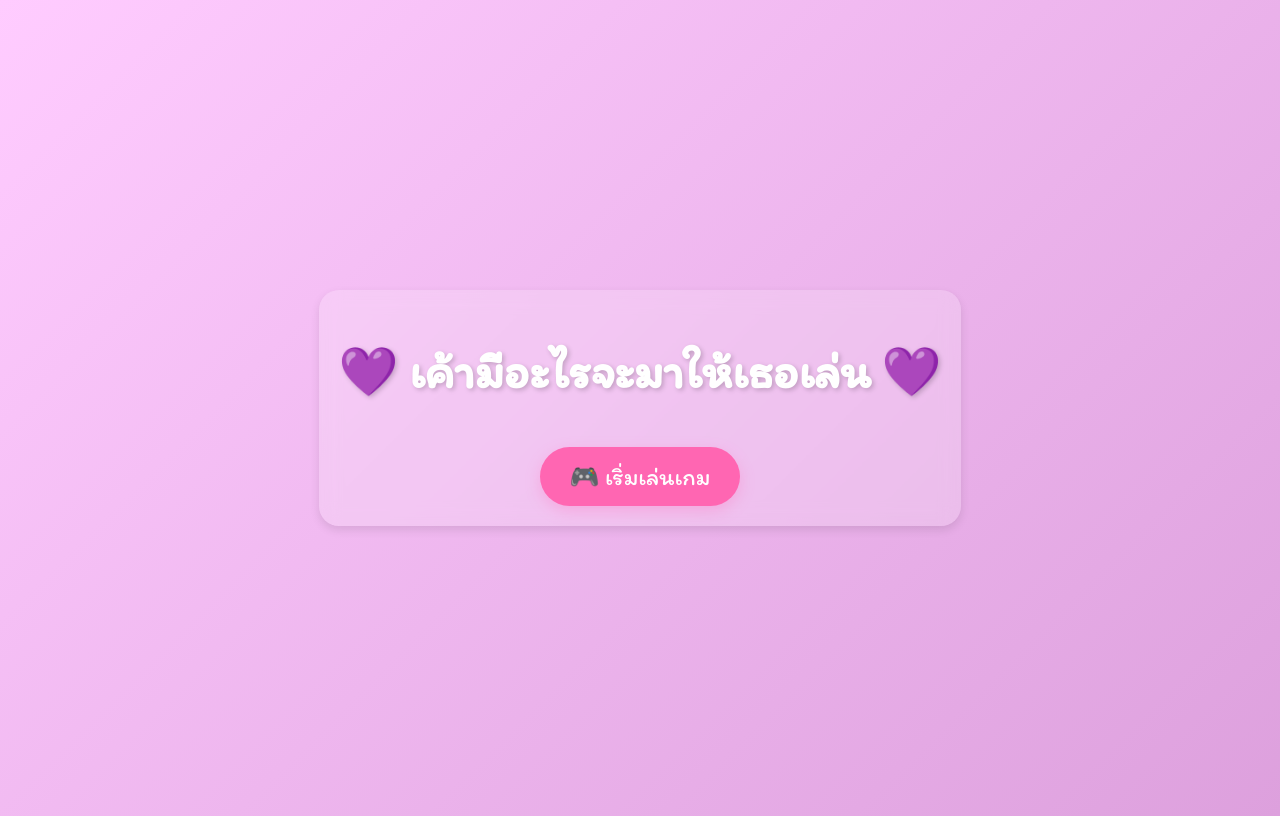
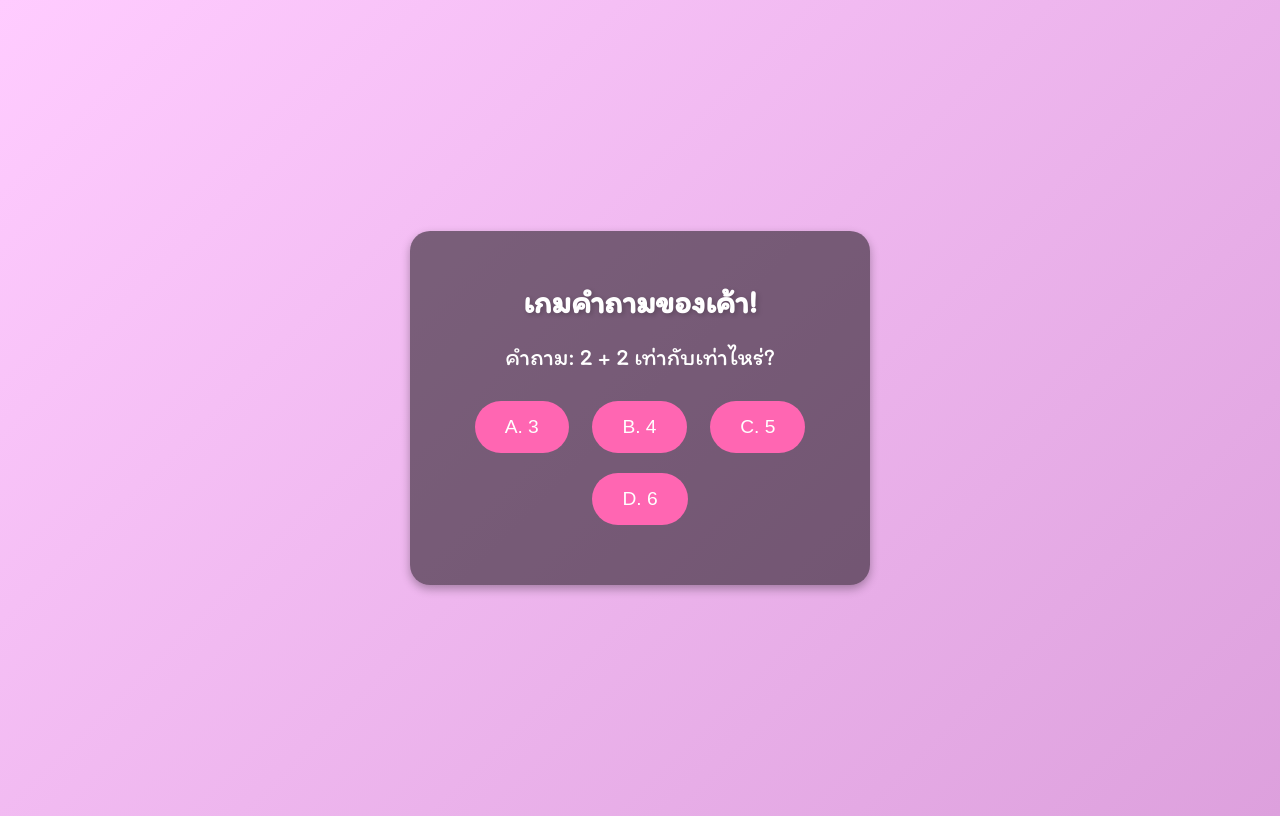
Before and after one commit to Bakchon/my-love-surprise, a plain HTML site: page index.html in a window 1280 px wide. Drawn offline with Linux system fonts and the light colour scheme; a web font is replaced by a local one.

Commit message:
Update index.html

```diff
--- a/index.html
+++ b/index.html
@@ -70,29 +70,84 @@
             0% { transform: translateY(0) scale(1); opacity: 1; }
             100% { transform: translateY(-100vh) scale(0.5); opacity: 0; }
         }
+ <!DOCTYPE html>
+<html lang="th">
+<head>
+    <meta charset="UTF-8">
+    <meta name="viewport" content="width=device-width, initial-scale=1.0">
+    <title>เกมคำถามของเค้า 🎮</title>
+    <style>
+        body {
+            background: #ffccff;
+            margin: 0;
+            font-family: 'Itim', cursive;
+            display: flex;
+            justify-content: center;
+            align-items: center;
+            height: 100vh;
+        }
+        .game-container {
+            text-align: center;
+            background: rgba(0, 0, 0, 0.5);
+            padding: 30px;
+            border-radius: 20px;
+            box-shadow: 0 4px 10px rgba(0, 0, 0, 0.3);
+            width: 400px;
+        }
+        h1 {
+            color: white;
+            font-size: 2rem;
+        }
+        #question {
+            margin: 20px 0;
+            font-size: 1.5rem;
+            color: white;
+        }
+        .option {
+            background-color: #ff66b2;
+            color: white;
+            border: none;
+            padding: 15px 30px;
+            font-size: 1.2rem;
+            border-radius: 50px;
+            cursor: pointer;
+            margin: 10px;
+            transition: 0.2s;
+        }
+        .option:hover {
+            background-color: #ff3385;
+        }
+        .result {
+            margin-top: 20px;
+            font-size: 1.5rem;
+            color: yellow;
+        }
     </style>
 </head>
 <body>
-    <div class="container">
-        <h1>💜 เค้ามีอะไรจะมาให้เธอเล่น 💜</h1>
-        <button class="btn" onclick="startGame()">🎮 เริ่มเล่นเกม</button>
+    <div class="game-container">
+        <h1>เกมคำถามของเค้า!</h1>
+        <div id="question">คำถาม: 2 + 2 เท่ากับเท่าไหร่?</div>
+        <button class="option" onclick="checkAnswer('A')">A. 3</button>
+        <button class="option" onclick="checkAnswer('B')">B. 4</button>
+        <button class="option" onclick="checkAnswer('C')">C. 5</button>
+        <button class="option" onclick="checkAnswer('D')">D. 6</button>
+        <div id="result" class="result"></div>
     </div>
-    <div class="hearts" id="heartContainer"></div>
 
     <script>
-        function startGame() {
-            location.href = 'game.html';
+        function checkAnswer(selectedOption) {
+            let correctAnswer = 'B'; // คำตอบที่ถูกต้อง
+            let resultMessage = '';
+
+            if (selectedOption === correctAnswer) {
+                resultMessage = 'ตอบถูกต้อง! 🎉';
+            } else {
+                resultMessage = 'ตอบผิด! ลองใหม่อีกครั้ง! 💔';
+            }
+
+            document.getElementById('result').innerText = resultMessage;
         }
-
-        function createHeart() {
-            const heart = document.createElement('div');
-            heart.classList.add('heart');
-            heart.style.left = Math.random() * 100 + 'vw';
-            heart.style.animationDuration = Math.random() * 3 + 2 + 's';
-            document.getElementById('heartContainer').appendChild(heart);
-            setTimeout(() => heart.remove(), 5000);
-        }
-        setInterval(createHeart, 300);
     </script>
 </body>
 </html>
```
